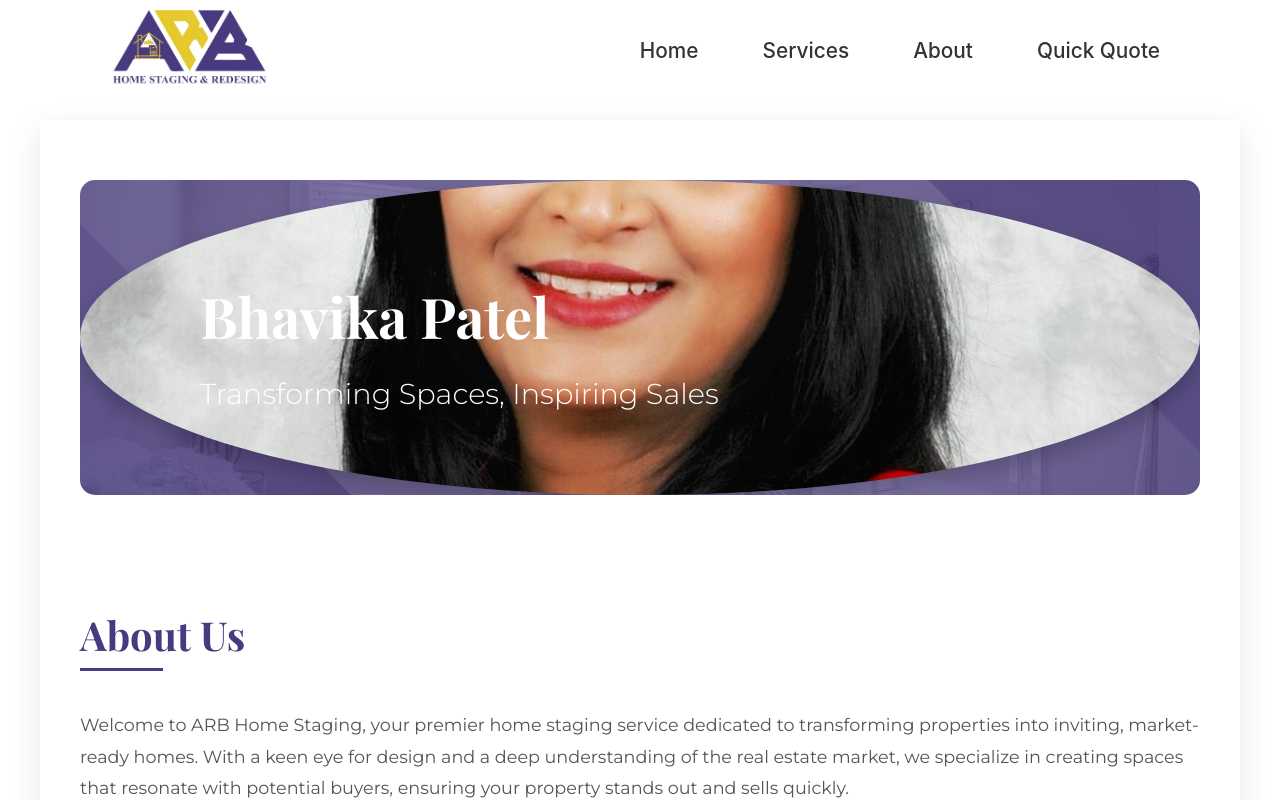
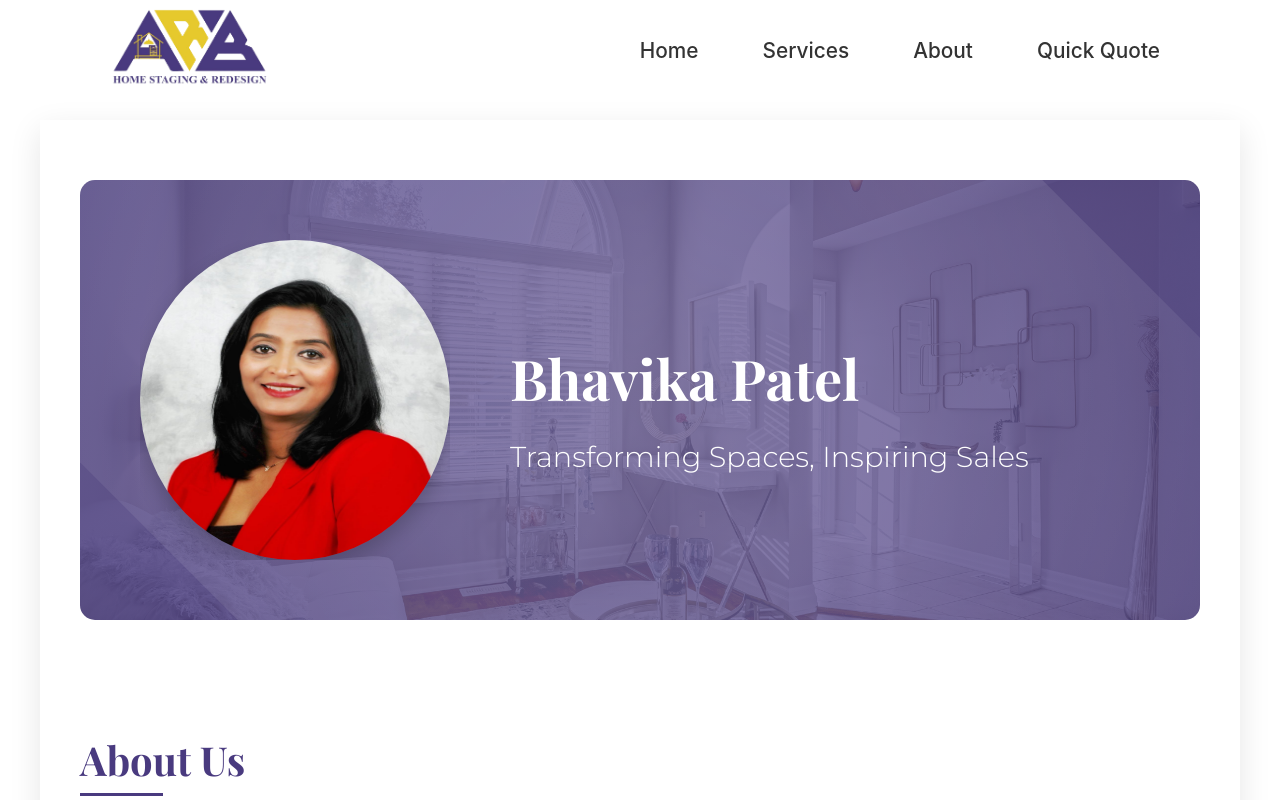
Before and after one commit to Harshp258/arbhome, a Next.js app: page /about in a window 1280 px wide. Shown: the top 800 px of the page. Built offline with nearby package versions, Linux system fonts and the light colour scheme.

Commit message:
change in names

```diff
--- a/pages/about.js
+++ b/pages/about.js
@@ -34,7 +34,6 @@ export default function About() {
           alt="Bhavika Patel"
           width={310}
           height={320}
-          layout="fill" objectFit="cover"
           className={styles.ownerImage}
         />
         <div className={styles.heroText}>
--- a/styles/Home.module.css
+++ b/styles/Home.module.css
@@ -230,7 +230,7 @@
   padding: 6rem 2rem;
   color: white;
   text-align: center;
-  background: url('/images/img15.jpg') no-repeat center center;
+  background: url('/images/img15.JPG') no-repeat center center;
   background-size: cover;
 }
 
--- a/styles/Services.module.css
+++ b/styles/Services.module.css
@@ -7,7 +7,7 @@
 }
 
 .hero {
-  background: linear-gradient(rgba(0, 0, 0, 0.6), rgba(0, 0, 0, 0.6)), url('/images/img 12.jpg');
+  background: linear-gradient(rgba(0, 0, 0, 0.6), rgba(0, 0, 0, 0.6)), url('/images/img12.jpg');
   background-size: cover;
   background-position: center;
   color: white;
```
Also changed, not shown: public/images/img12.jpg (renamed from public/images/img 12.JPG).
